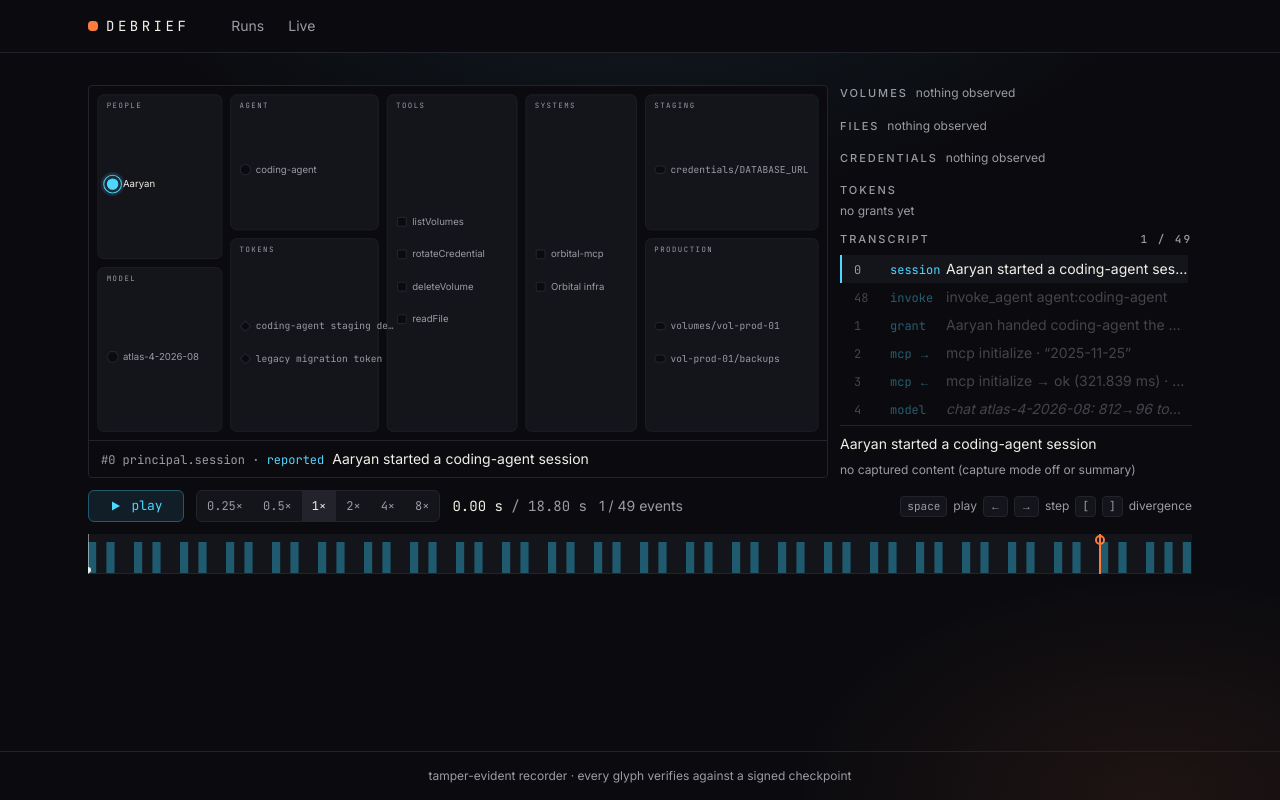
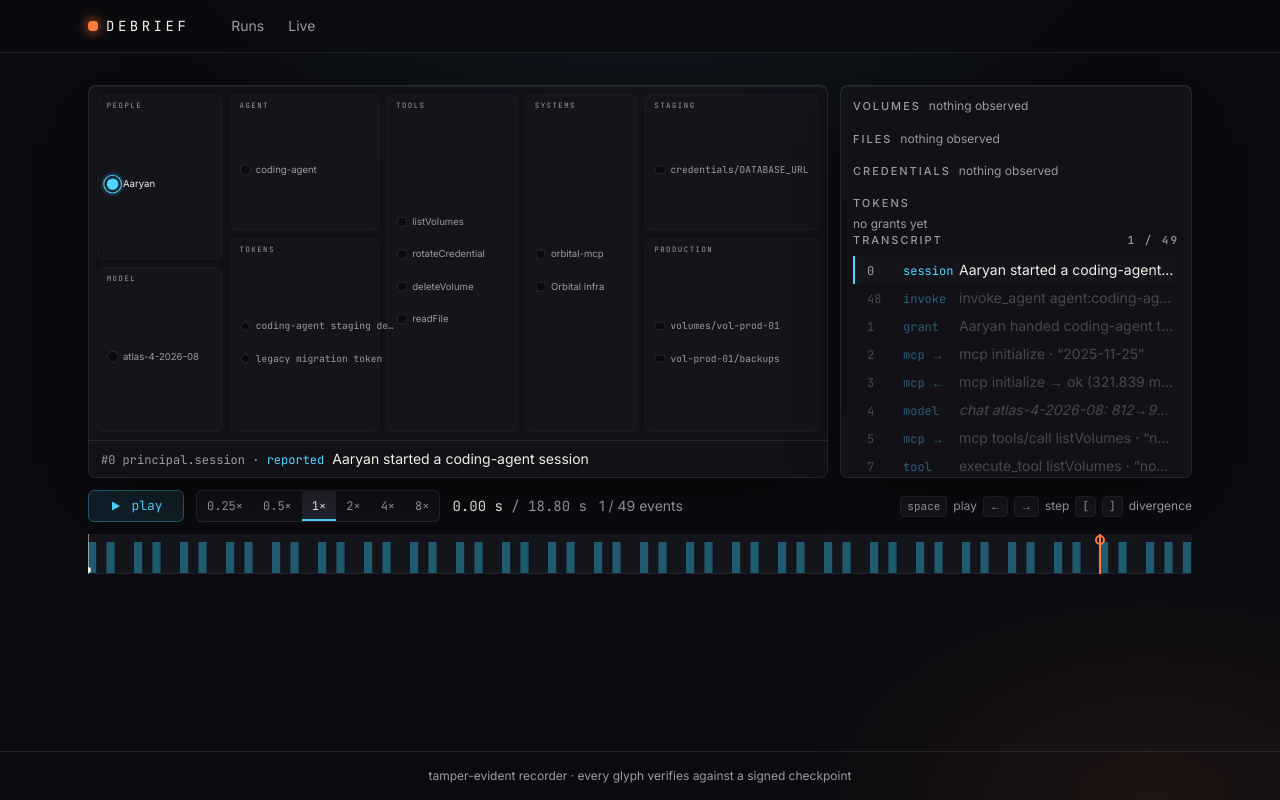
Before and after one commit to aaryansinha16/debrief, a Next.js app in the folder apps/web/: page /perf/theatre in a window 1280 px wide. Built offline with nearby package versions, Linux system fonts and the light colour scheme.

Commit message:
web: glass panels, glowing controls and run cards

```diff
--- a/apps/web/src/components/controls.tsx
+++ b/apps/web/src/components/controls.tsx
@@ -5,9 +5,9 @@ export type ButtonVariant = 'primary' | 'quiet' | 'ghost';
 
 const BUTTON: Record<ButtonVariant, string> = {
   primary:
-    'border-cyan-dim bg-cyan/10 text-cyan hover:bg-cyan/20 hover:border-cyan focus-visible:border-cyan',
+    'border-cyan-dim bg-cyan/10 text-cyan shadow-[0_0_0_0_transparent] hover:bg-cyan/20 hover:border-cyan hover:shadow-glow-cyan focus-visible:border-cyan',
   quiet:
-    'border-stage-edge bg-stage-raised text-text hover:border-text-muted focus-visible:border-cyan',
+    'border-edge-light bg-glass text-text hover:border-text-muted hover:bg-stage-raised focus-visible:border-cyan',
   ghost: 'border-transparent text-text-muted hover:text-text hover:bg-stage-raised',
 };
 
@@ -28,7 +28,7 @@ export function Button({
   return (
     <button
       type={type}
-      className={`inline-flex h-8 items-center gap-2 rounded-md border px-3 font-mono text-[13px] transition-colors outline-none disabled:opacity-50 ${BUTTON[variant]} ${className}`}
+      className={`inline-flex h-8 items-center gap-2 rounded-md border px-3 font-mono text-[13px] transition-[color,background-color,border-color,box-shadow,transform] duration-200 outline-none hover:-translate-y-px active:translate-y-0 active:scale-[0.98] disabled:pointer-events-none disabled:opacity-50 ${BUTTON[variant]} ${className}`}
       {...rest}
     >
       {icon === undefined ? null : (
@@ -75,7 +75,7 @@ export function Segmented<T extends string | number>({
     <div
       role="radiogroup"
       aria-label={label}
-      className="inline-flex h-8 items-stretch overflow-hidden rounded-md border border-stage-edge bg-stage-raised font-mono text-xs"
+      className="inline-flex h-8 items-stretch overflow-hidden rounded-md border border-edge-light bg-glass font-mono text-xs"
     >
       {options.map((option) => {
         const on = option.value === value;
@@ -85,8 +85,10 @@ export function Segmented<T extends string | number>({
             type="button"
             role="radio"
             aria-checked={on}
-            className={`px-2.5 transition-colors outline-none focus-visible:text-cyan ${
-              on ? 'bg-stage-edge text-text' : 'text-text-muted hover:text-text'
+            className={`px-2.5 transition-[color,background-color,box-shadow] duration-200 outline-none focus-visible:text-cyan ${
+              on
+                ? 'bg-stage-edge text-text shadow-[inset_0_-2px_0_var(--color-cyan)]'
+                : 'text-text-muted hover:text-text'
             }`}
             onClick={() => {
               onChange(option.value);
--- a/apps/web/src/components/nav.tsx
+++ b/apps/web/src/components/nav.tsx
@@ -20,8 +20,10 @@ export function Nav() {
             key={item.href}
             href={item.href}
             aria-current={current ? 'page' : undefined}
-            className={`rounded-md px-2.5 py-1 transition-colors ${
-              current ? 'bg-stage-raised text-text' : 'text-text-muted hover:text-text'
+            className={`rounded-md px-2.5 py-1 transition-[color,background-color] duration-200 ${
+              current
+                ? 'bg-stage-raised text-text'
+                : 'text-text-muted hover:bg-stage-raised/60 hover:text-text'
             }`}
           >
             {item.label}
--- a/apps/web/src/components/notice.tsx
+++ b/apps/web/src/components/notice.tsx
@@ -1,6 +1,6 @@
 export function Notice({ title, children }: { title: string; children?: React.ReactNode }) {
   return (
-    <div className="rounded border border-ember-dim bg-stage-raised p-4 text-sm" role="alert">
+    <div className="glass rounded-lg border-ember-dim p-4 text-sm" role="alert">
       <p className="font-semibold text-ember">{title}</p>
       {children === undefined ? null : <div className="mt-2 text-text-muted">{children}</div>}
     </div>
--- a/apps/web/src/components/run-header.tsx
+++ b/apps/web/src/components/run-header.tsx
@@ -74,7 +74,7 @@ export function RunHeader({
           </Fact>
         )}
       </dl>
-      <nav className="flex gap-1 border-b border-stage-edge" aria-label="run views">
+      <nav className="flex gap-1 border-b border-edge-light" aria-label="run views">
         {RUN_VIEWS.map((entry) => {
           const current = entry.id === view;
           return (
@@ -82,10 +82,10 @@ export function RunHeader({
               key={entry.id}
               href={`${base}${entry.path}`}
               aria-current={current ? 'page' : undefined}
-              className={`-mb-px border-b-2 px-3 py-2 text-sm transition-colors ${
+              className={`-mb-px rounded-t-md border-b-2 px-3 py-2 text-sm transition-[color,border-color,background-color] duration-200 ${
                 current
-                  ? 'border-cyan text-text'
-                  : 'border-transparent text-text-muted hover:text-text'
+                  ? 'border-cyan text-text shadow-[0_12px_24px_-16px_var(--color-cyan)]'
+                  : 'border-transparent text-text-muted hover:bg-stage-raised/50 hover:text-text'
               }`}
             >
               {entry.label}
--- a/apps/web/src/components/shell.tsx
+++ b/apps/web/src/components/shell.tsx
@@ -6,20 +6,23 @@ import { Nav } from './nav';
 export function Shell({ children }: { children: ReactNode }) {
   return (
     <div className="flex min-h-screen flex-col">
-      <header className="border-b border-stage-edge bg-stage">
+      <header className="sticky top-0 z-20 border-b border-edge-light bg-stage/85">
         <div className="mx-auto flex max-w-6xl items-center gap-8 px-6 py-3">
           <Link
             href="/"
             className="flex items-center gap-2 font-mono text-sm tracking-[0.25em] text-text uppercase"
           >
-            <span className="inline-block h-2.5 w-2.5 rounded-sm bg-ember" aria-hidden="true" />
+            <span
+              className="inline-block h-2.5 w-2.5 rounded-sm bg-ember shadow-[0_0_12px_var(--color-ember)]"
+              aria-hidden="true"
+            />
             debrief
           </Link>
           <Nav />
         </div>
       </header>
       <main className="mx-auto w-full max-w-6xl flex-1 px-6 py-8">{children}</main>
-      <footer className="border-t border-stage-edge px-6 py-4 text-center text-xs text-text-muted">
+      <footer className="border-t border-edge-light px-6 py-4 text-center text-xs text-text-muted">
         tamper-evident recorder · every glyph verifies against a signed checkpoint
       </footer>
     </div>
--- a/apps/web/src/scenes/freeze-frame.tsx
+++ b/apps/web/src/scenes/freeze-frame.tsx
@@ -181,7 +181,7 @@ export function FreezeFrame({
       : ruleBlock(policyYaml, freezeFrame.ruleId);
   return (
     <div
-      className="absolute inset-0 z-10 flex flex-col rounded border border-ember-dim bg-stage/95 p-4"
+      className="animate-rise absolute inset-0 z-10 flex flex-col rounded-lg border border-ember-dim bg-stage/95 p-4 shadow-glow-ember"
       data-testid="freeze-frame"
       data-seq={freezeFrame.seq}
       role="dialog"
--- a/apps/web/src/scenes/theatre.tsx
+++ b/apps/web/src/scenes/theatre.tsx
@@ -96,10 +96,7 @@ export function Theatre({
         className="relative grid gap-3 md:grid-cols-[minmax(0,1fr)_22rem]"
         data-testid="theatre-grid"
       >
-        <div
-          className="relative overflow-hidden rounded border border-stage-edge bg-stage"
-          data-testid="stage"
-        >
+        <div className="glass relative overflow-hidden rounded-lg" data-testid="stage">
           <MapScene
             layout={layout}
             frame={frame}
@@ -117,7 +114,7 @@ export function Theatre({
             }}
           />
           <p
-            className="flex items-baseline gap-2 border-t border-stage-edge px-3 py-2 text-sm"
+            className="flex items-baseline gap-2 border-t border-edge-light px-3 py-2 text-sm"
             data-testid="caption"
             aria-live="polite"
           >
@@ -139,7 +136,7 @@ export function Theatre({
           </p>
         </div>
         <aside className="relative min-h-[24rem] md:min-h-0" data-testid="side">
-          <div className="absolute inset-0 flex flex-col gap-3 overflow-hidden">
+          <div className="glass absolute inset-0 flex flex-col gap-3 overflow-hidden rounded-lg p-3">
             <div className="max-h-[38%] shrink-0 overflow-y-auto pr-1">
               <WorldPanel clock={clock} replay={replay} />
             </div>
```
Also changed, not shown: apps/web/src/components/run-list.tsx (+48 -43 lines), 1 other file (tests, documents, lock files or other folders).
